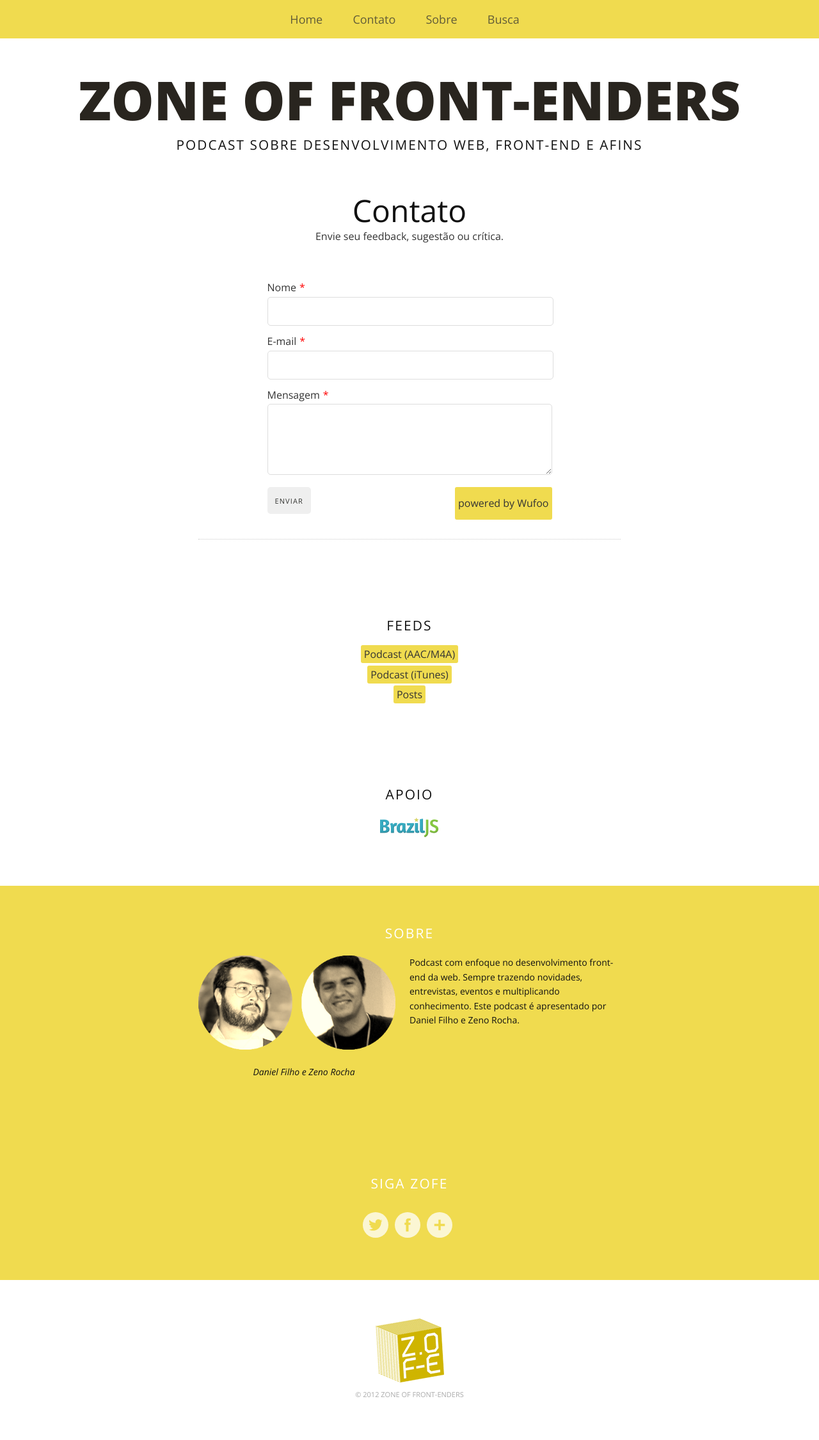
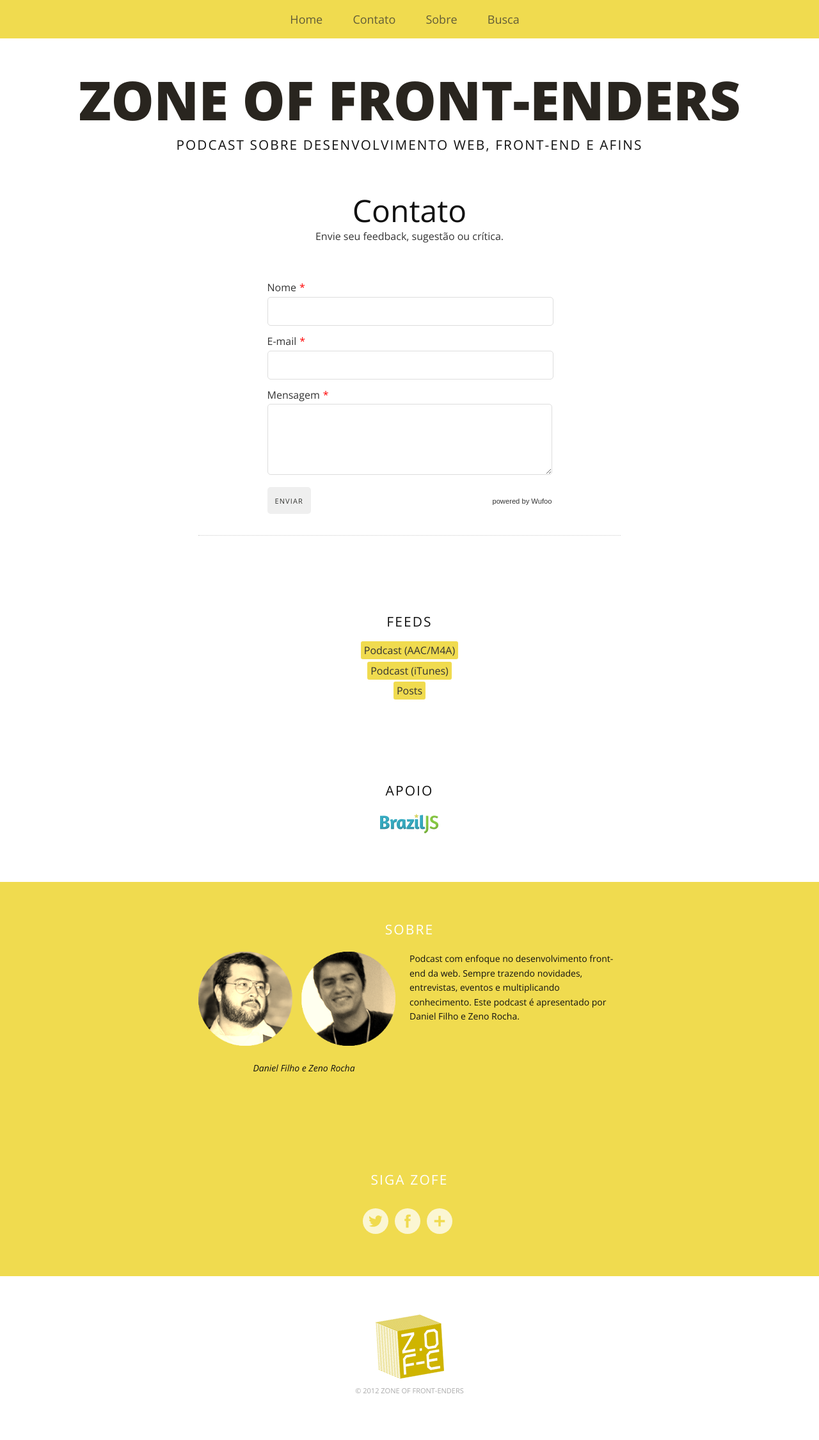
Before and after one commit to almirfilho/zofe, a Jekyll site: the page built from contato/index.html, in a window 1280 px wide. Shown: the whole page at 64% size. Built offline with Jekyll 4.4.1, drawn with Linux system fonts in a browser that asks for light colours; Markdown is read by kramdown in place of the engine named in the settings.

Commit message:
Deixando o "Powered by Wufoo" mais discreto

```diff
--- a/assets/css/style.css
+++ b/assets/css/style.css
@@ -3477,6 +3477,12 @@ form.wufoo .submit:hover {
   background: #333;
   color: white;
 }
+form.wufoo .buttons a{
+  background: transparent;
+  border-radius: 0;
+  padding: 0;
+  font: normal 0.7em/4em sans-serif;
+}
 
 /* Paginacao */
 #pagination {
```
